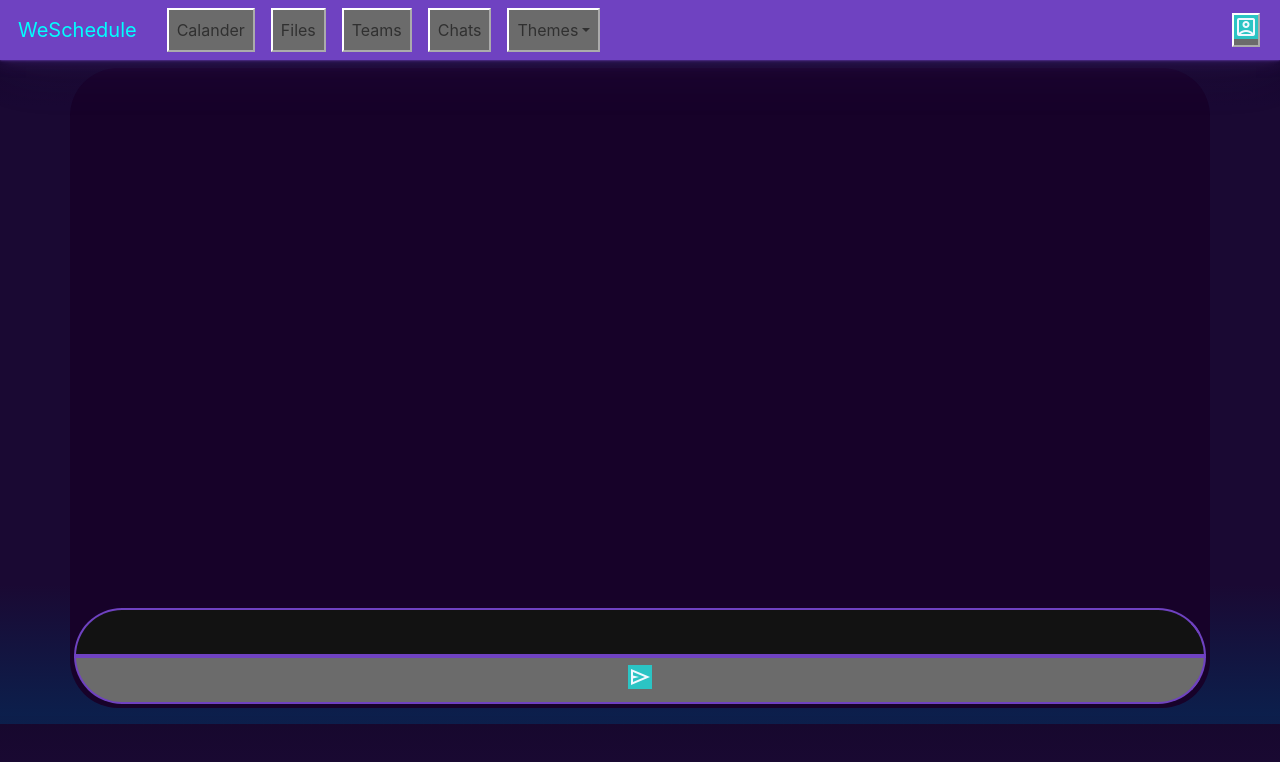
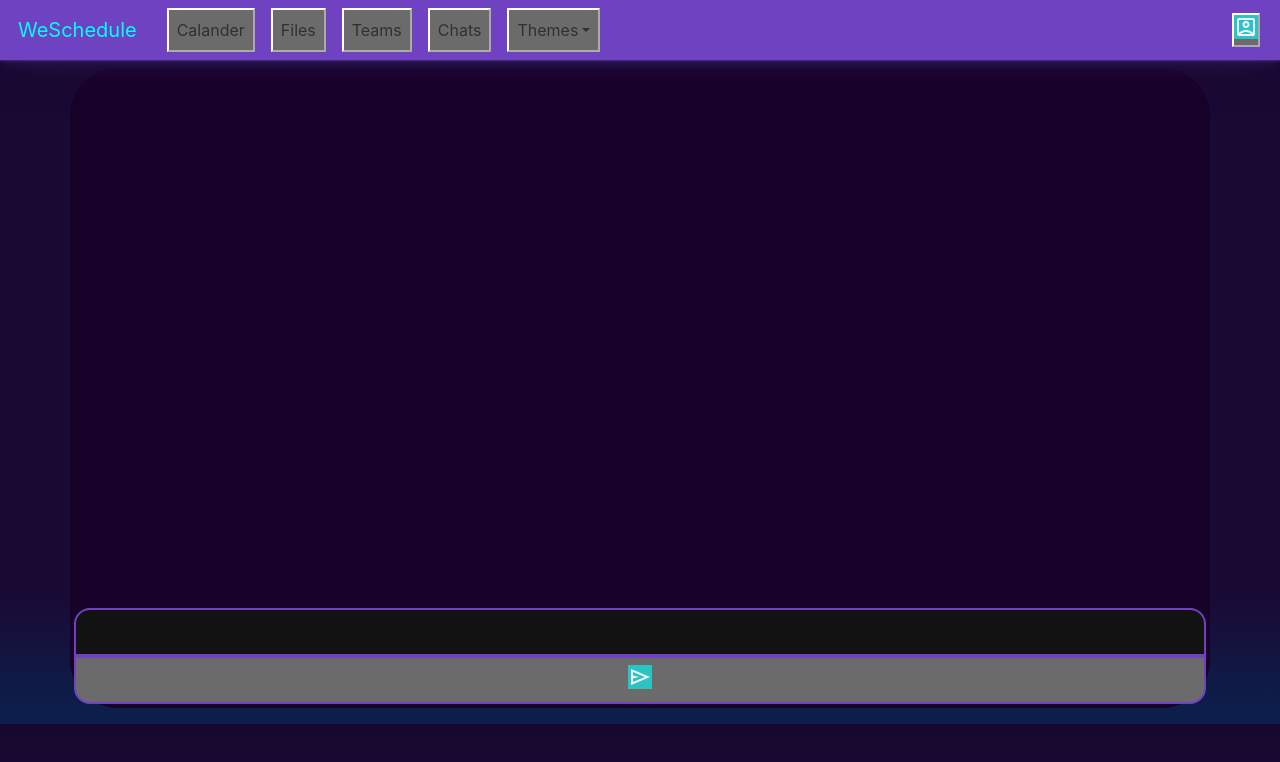
Before and after one commit to isthisdotusernametaken/WeSchedule, a React (Create React App) app in the folder frontend/: page / in a window 1280 px wide. Shown: the top 762 px of the page. Built offline with nearby package versions, Linux system fonts and the light colour scheme.

Commit message:
Minor Update to style

```diff
--- a/frontend/src/App.css
+++ b/frontend/src/App.css
@@ -44,8 +44,8 @@
   border-style: solid;
   border-color: #6f42c1;
   border-width: 2px;
-  border-bottom-right-radius: 3rem;
-  border-bottom-left-radius: 3rem;
+  border-bottom-right-radius: 1rem;
+  border-bottom-left-radius: 1rem;
 }
 .chat-field {
   width: 100%;
@@ -53,8 +53,8 @@
   border-style: solid;
   border-color: #6f42c1;
   border-width: 2px;
-  border-top-right-radius: 3rem;
-  border-top-left-radius: 3rem;
+  border-top-right-radius: 1rem;
+  border-top-left-radius: 1rem;
 }
 /* From Google Fonts */
 .material-symbols-outlined {
--- a/frontend/src/components/MessageCenter.js
+++ b/frontend/src/components/MessageCenter.js
@@ -67,7 +67,7 @@ const MessageBubble = ({
     time,
     content
 }) =>
-    <div className="rounded-3 p-1 my-4 message-box message-left p-1 message-outgoing">
+    <div className="rounded-4 p-1 my-4 message-box message-left p-1 message-outgoing">
         <p>{user}: <p>{content}</p> </p>
         <div className="rounded-3 p-1 time">
             <p>{time.toString()}</p>
```
